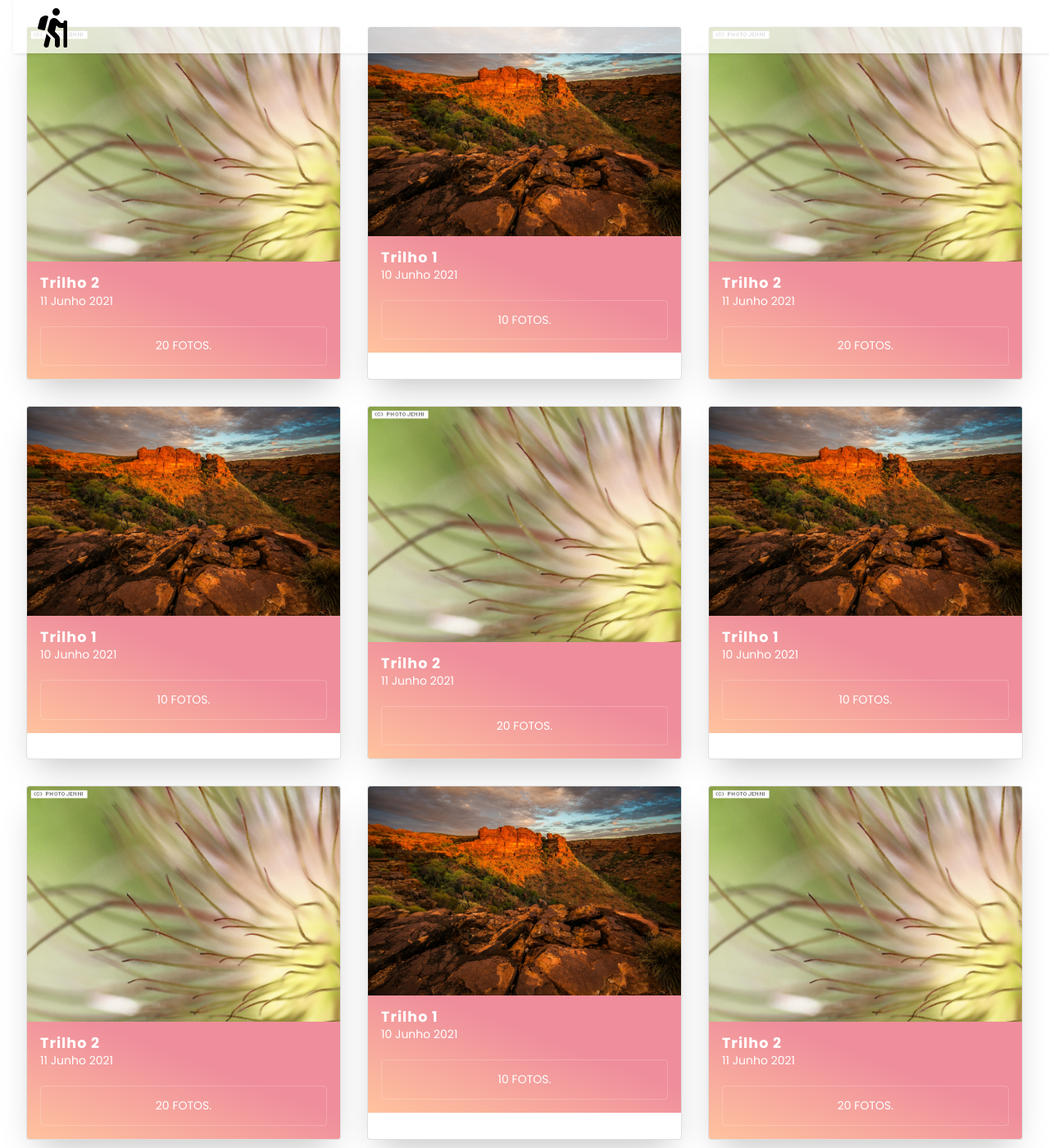
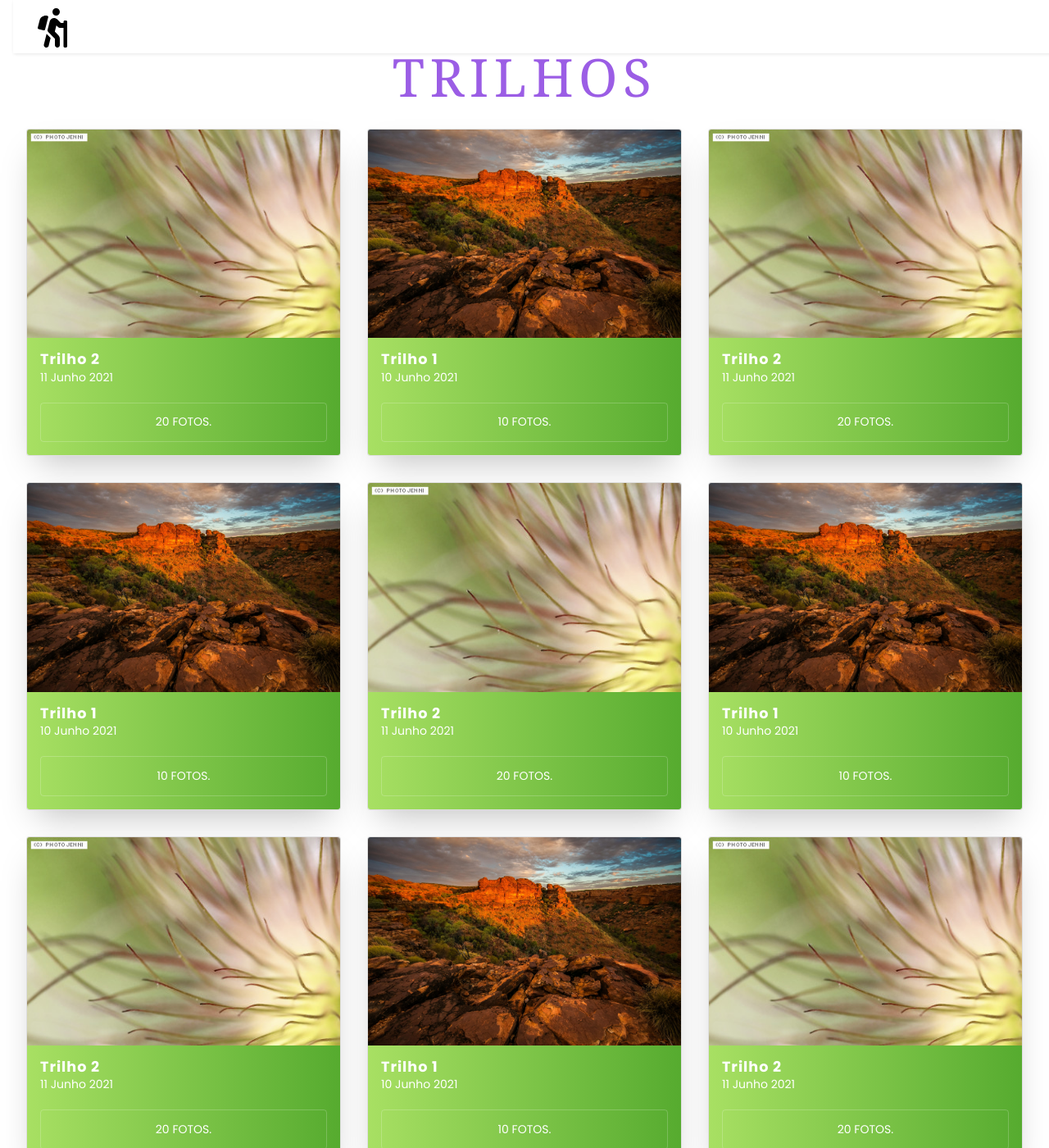
Before and after one commit to nunogand/stream, a Jekyll site: the page built from blog.html, in a window 1280 px wide and 1400 px high. Shown: the whole window at 82% size. Built offline with Jekyll 4.4.1, drawn with Linux system fonts in a browser that asks for light colours.

Commit message:
small changes

```diff
--- a/blog.html
+++ b/blog.html
@@ -17,9 +17,7 @@
 	box-sizing: border-box;
   }
 
-  html {
-	background-color: #ecf9ff;
-  }
+
 
   body {
 	color: #272727;
@@ -28,6 +26,7 @@
 	font-weight: 400;
 	letter-spacing: 0;
 	padding: 1rem;
+	margin-top: 40px;
   }
 
   .main{
@@ -73,6 +72,15 @@
 	padding: 0;
   }
 
+  /*THE CROP PART*/
+.card_image {
+  aspect-ratio: 3 / 2;
+  overflow: hidden;
+  position: relative;
+  object-fit: scale-down;
+   }
+/* END CROP */
+
   .cards_item {
 	display: flex;
 	padding: 1rem;
@@ -101,7 +109,10 @@
 
   .card_content {
 	padding: 1rem;
-	background: linear-gradient(to bottom left, #EF8D9C 40%, #FFC39E 100%);
+	/*background: linear-gradient(to bottom left, #EF8D9C 40%, #FFC39E 100%);*/
+	background: #56ab2f;  /* fallback for old browsers */
+background: -webkit-linear-gradient(to right, #a8e063, #56ab2f);  /* Chrome 10-25, Safari 5.1-6 */
+background: linear-gradient(to right, #a8e063, #56ab2f); /* W3C, IE 10+/ Edge, Firefox 16+, Chrome 26+, Opera 12+, Safari 7+ */
   }
 
   .card_title {
@@ -136,10 +147,36 @@
 body {
   font-family: "Poppins", sans-serif !important;
 }
+
+
+h1 {
+  font-family: Rockwell, Georgia, sans-serif;
+  font-weight: normal;
+  text-transform: uppercase;
+
+  padding: 0 .5em;
+  max-width: 100%;
+  position: relative;
+  box-sizing: border-box;
+  font-size: 2em;
+  color: #9B5DE5;
+
+  letter-spacing: .1em;
+  display: flex;
+  align-items: center;
+  justify-content: center;
+}
+
+@media all and (min-width:600px) {
+  h1 {
+    font-size: 5vw;
+  }
+}
+
 </style>
 {%include navegacao.html%}
 
-
+<h1>Trilhos</h1>
 <ul class="cards">
 	{% for post in site.posts %}
 	  {%include tab-post2.html %}
```
